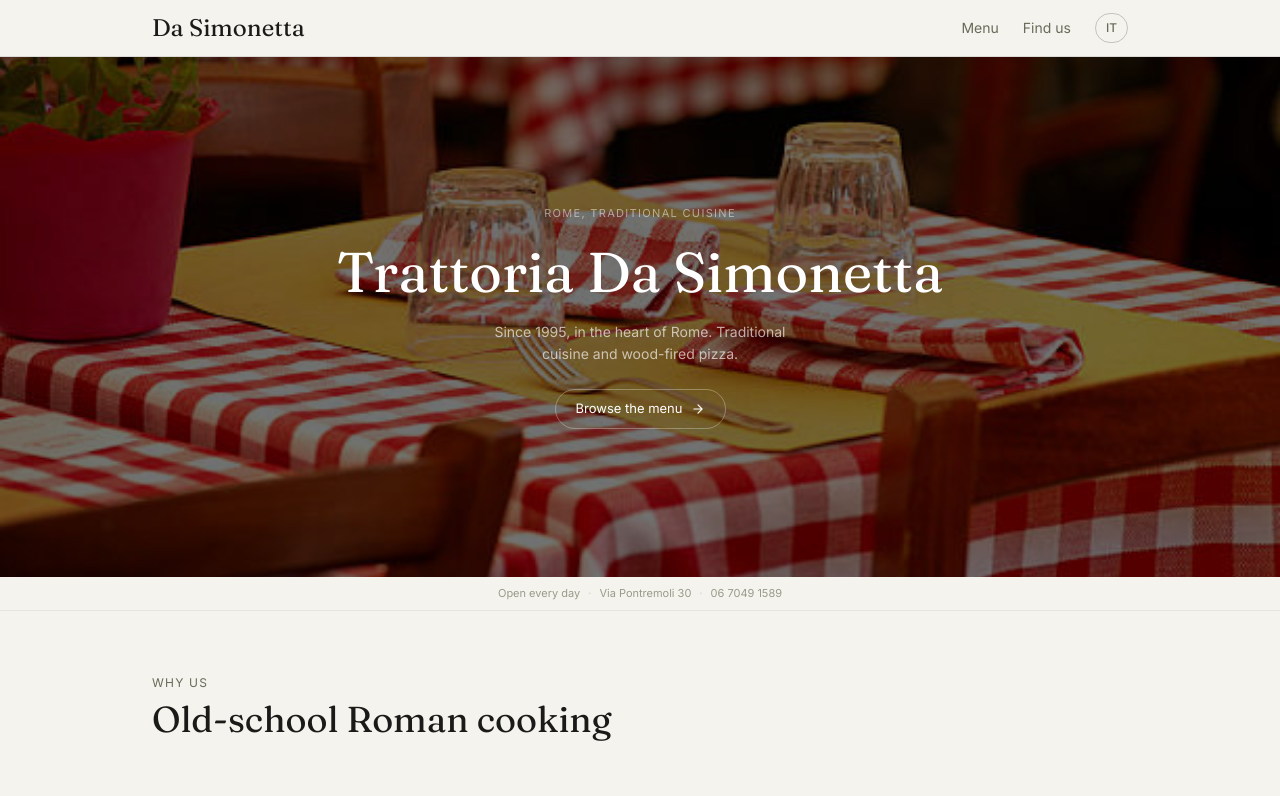
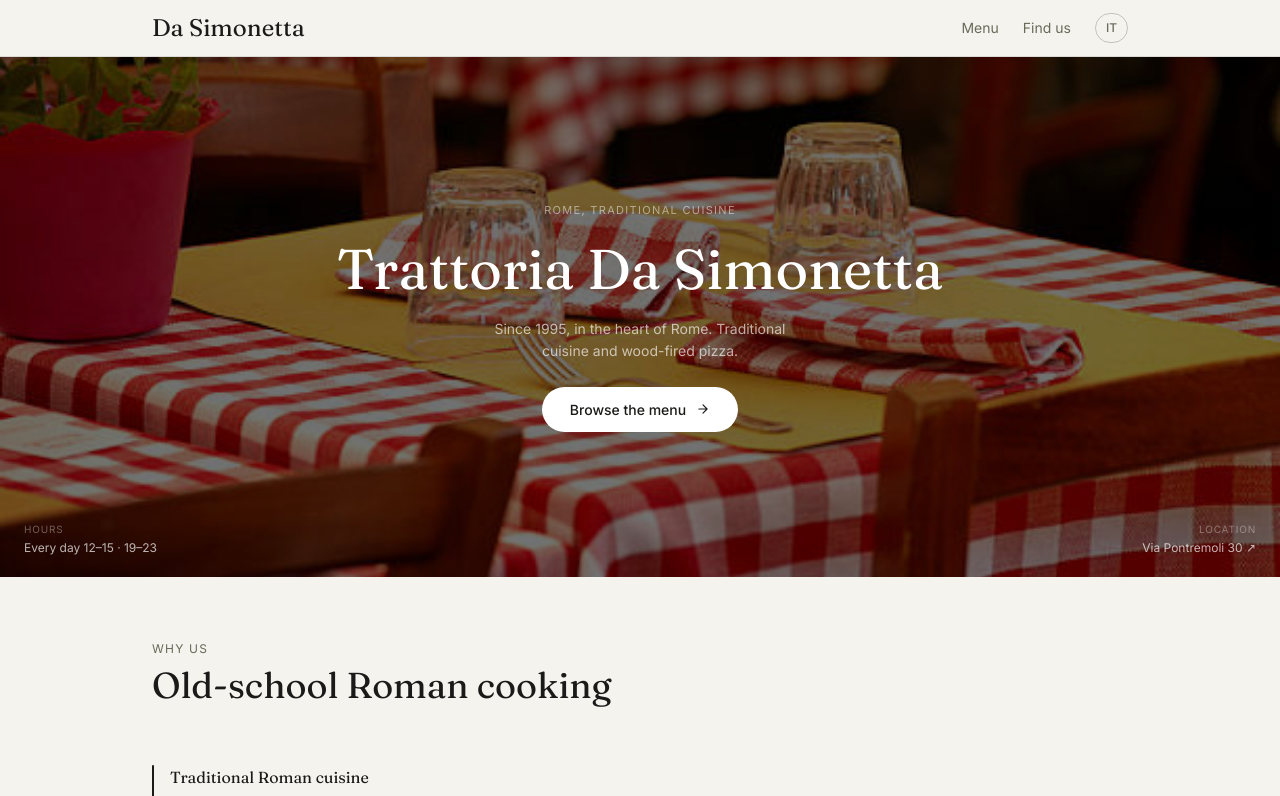
Before and after one commit to Simone-Anc/da-simonetta, a Next.js app: page /en in a window 1280 px wide. Shown: the top 796 px of the page. Built offline with nearby package versions, Linux system fonts and the light colour scheme.

Commit message:
versione finale v1

```diff
--- a/app/[locale]/page.tsx
+++ b/app/[locale]/page.tsx
@@ -56,25 +56,36 @@ export default async function HomePage({
           <Link
             href={`/${locale}/menu`}
             className="cta-hero"
-            style={{ marginTop: '8px', display: 'inline-flex', alignItems: 'center', gap: '8px', fontSize: '13px', color: '#fff', padding: '9px 20px', border: '0.5px solid rgba(255,255,255,0.3)', borderRadius: '999px', textDecoration: 'none', transition: 'gap 0.2s ease, border-color 0.2s ease' }}
+            style={{ marginTop: '8px', display: 'inline-flex', alignItems: 'center', gap: '10px', fontSize: '14px', fontWeight: 500, color: '#1a1a18', background: '#fff', padding: '12px 28px', borderRadius: '999px', textDecoration: 'none', transition: 'gap 0.2s ease, opacity 0.2s ease' }}
           >
             {t('cta')}
-            <svg width="14" height="14" viewBox="0 0 24 24" fill="none" stroke="white" strokeWidth="2" strokeLinecap="round" strokeLinejoin="round" style={{ transition: 'transform 0.2s ease', flexShrink: 0 }} className="cta-arrow">
+            <svg width="14" height="14" viewBox="0 0 24 24" fill="none" stroke="#1a1a18" strokeWidth="2" strokeLinecap="round" strokeLinejoin="round" style={{ flexShrink: 0 }}>
               <path d="M5 12h14M12 5l7 7-7 7"/>
             </svg>
           </Link>
-          <style>{`.cta-hero:hover { border-color: rgba(255,255,255,0.7) !important; gap: 14px !important; }`}</style>
+          <style>{`.cta-hero:hover { gap: 16px !important; opacity: 0.9; }`}</style>
+        </div>
+
+        {/* Info in basso dentro la hero */}
+        <div style={{ position: 'absolute', bottom: '20px', left: '24px', right: '24px', zIndex: 10, display: 'flex', justifyContent: 'space-between', alignItems: 'flex-end' }}>
+          <div>
+            <p style={{ fontSize: '10px', color: 'rgba(255,255,255,0.35)', textTransform: 'uppercase', letterSpacing: '0.08em', margin: '0 0 2px' }}>
+              {locale === 'it' ? 'Orari' : 'Hours'}
+            </p>
+            <p style={{ fontSize: '12px', color: 'rgba(255,255,255,0.7)', margin: 0 }}>
+              {locale === 'it' ? 'Tutti i giorni 12–15 · 19–23' : 'Every day 12–15 · 19–23'}
+            </p>
+          </div>
+          <Link href={`/${locale}/dove-siamo`} style={{ textAlign: 'right', textDecoration: 'none' }}>
+            <p style={{ fontSize: '10px', color: 'rgba(255,255,255,0.35)', textTransform: 'uppercase', letterSpacing: '0.08em', margin: '0 0 2px' }}>
+              {locale === 'it' ? 'Dove siamo' : 'Location'}
+            </p>
+            <p style={{ fontSize: '12px', color: 'rgba(255,255,255,0.7)', margin: 0 }}>
+              Via Pontremoli 30 ↗
+            </p>
+          </Link>
         </div>
       </section>
-
-      {/* ── Strip info minimal ── */}
-      <div style={{ padding: '8px 16px', display: 'flex', alignItems: 'center', justifyContent: 'center', gap: '8px', fontSize: '11px', color: '#9a9a8a', borderBottom: '0.5px solid rgba(0,0,0,0.06)' }}>
-        <span>{locale === 'it' ? 'Aperti tutti i giorni' : 'Open every day'}</span>
-        <span style={{ opacity: 0.4 }}>·</span>
-        <Link href={`/${locale}/dove-siamo`} style={{ color: '#9a9a8a', textDecoration: 'none' }}>Via Pontremoli 30</Link>
-        <span style={{ opacity: 0.4 }}>·</span>
-        <a href="tel:+390670491589" style={{ color: '#9a9a8a', textDecoration: 'none' }}>06 7049 1589</a>
-      </div>
 
       {/* ── 3 Punti di forza — animazione slide-in ── */}
       <PuntiForza
```
